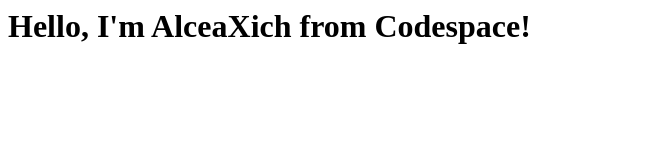
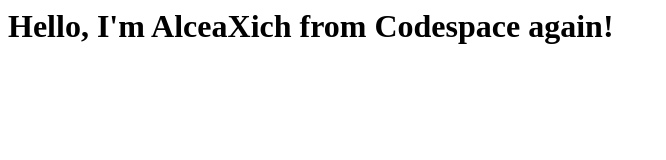
Before and after one commit to AlceaXich/skills-code-with-codespaces, a plain HTML site: page index.html in a window 1280 px wide. Shown: the whole page, without its empty margins (0-666 px from the left). Drawn offline with Linux system fonts and the light colour scheme.

Commit message:
Adding Hello from codespaces again!

```diff
--- a/index.html
+++ b/index.html
@@ -1,3 +1,3 @@
 <html>
-  <h1>Hello, I'm AlceaXich from Codespace!</h1>
+  <h1>Hello, I'm AlceaXich from Codespace again!</h1>
 </html>
```
